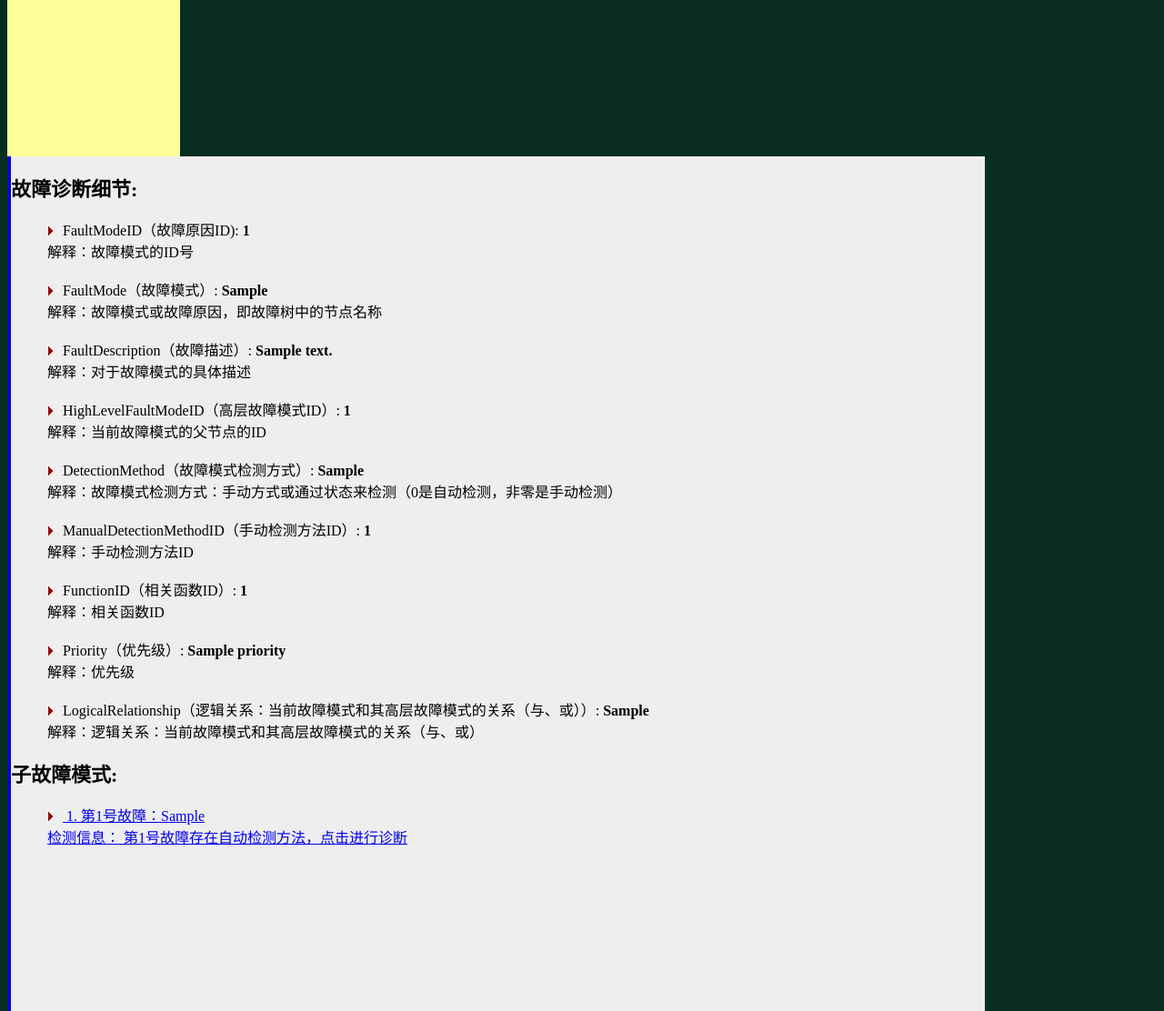
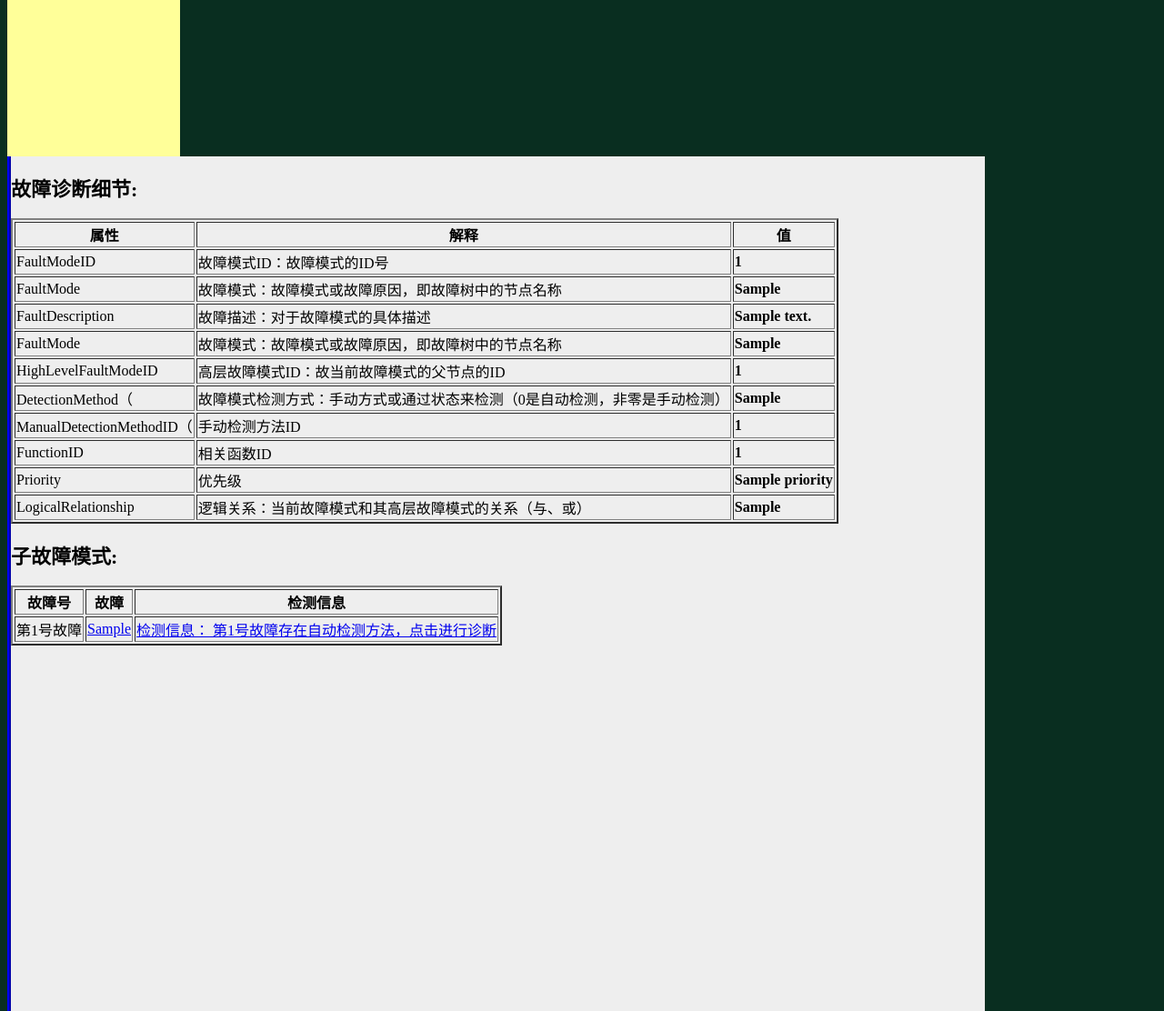
Before and after one commit to wny1990/Fault-Diagnose-System-for-FAST, a Django app: template mysite/fault_data/templates/details/dgdetails.html in a window 1280 px wide. Shown: the part 814-1926 px from the top of the page at 91% size. Run offline with Django 3.2, Linux system fonts and the light colour scheme; the template is opened without the code that fills it: most values are stand-ins (such as "Sample title", 1, 10 or a date in 2020).

Commit message:
05/02/2013

```diff
--- a/mysite/fault_data/models.py
+++ b/mysite/fault_data/models.py
@@ -2,7 +2,7 @@ from django.db import models
 
 class FaultMode(models.Model):
 
-	FaultModeID = models.CharField(max_length=15)
+	FaultModeID = models.IntegerField(editable=False, default=0)
 	FaultMode = models.CharField(max_length=200)
 	FaultDescription= models.CharField(max_length=200)
 	HighLevelFaultModeID = models.CharField(max_length=15)
@@ -27,7 +27,7 @@ class FaultCause(models.Model):
 
 class FaultRelation(models.Model):
 
-	FaultModeID = models.CharField(max_length=15)
+	FaultModeID = models.IntegerField(editable=False, default=0)
 	FaultCauseID = models.CharField(max_length=15)
 	LogicalRelationship = models.BooleanField()
 
--- a/mysite/fault_data/templates/details/dgdetails.html
+++ b/mysite/fault_data/templates/details/dgdetails.html
@@ -5,42 +5,87 @@
 <h2>故障诊断细节:</h2>
 <br>
 
- {% for p in ChosenFaultMode %}
-     	<ul>
-		<li>FaultModeID（故障原因ID): 	<b>{{ p.FaultModeID }}</b></li>
-		解释：故障模式的ID号
-		<br><br>
-		<li>FaultMode（故障模式）: <b>{{ p.FaultMode }}</b></li>
-		解释：故障模式或故障原因，即故障树中的节点名称
-		<br><br>
-		<li>FaultDescription（故障描述）: <b>{{ p.FaultDescription }}</b></li>
-		解释：对于故障模式的具体描述
-		<br><br>
-		<li>HighLevelFaultModeID（高层故障模式ID）: <b>{{ p.HighLevelFaultModeID }}</b></li>
-		解释：当前故障模式的父节点的ID
-		<br><br>
-		<li>DetectionMethod（故障模式检测方式）: <b>{{ p.DetectionMethod }}</b></li>
-		解释：故障模式检测方式：手动方式或通过状态来检测（0是自动检测，非零是手动检测）
-		<br><br>
-		<li>ManualDetectionMethodID（手动检测方法ID）: <b>{{ p.ManualDetectionMethodID }}</b></li>
-		解释：手动检测方法ID
-		<br><br>
-		<li>FunctionID（相关函数ID）: <b>{{ p.FunctionID }}</b></li>
-		解释：相关函数ID
-		<br><br>
-		<li>Priority（优先级）: <b>{{ p.Priority }}</b></li>
-		解释：优先级
-		<br><br>
-		<li>LogicalRelationship（逻辑关系：当前故障模式和其高层故障模式的关系（与、或））: <b>{{ p.LogicalRelationship }}</b></li>
-    	解释：逻辑关系：当前故障模式和其高层故障模式的关系（与、或）
-    	</ul>
-  {% endfor %}
+{% for p in ChosenFaultMode %}
+	<table border="2">
+	<tr>
+		<th>属性</th>
+		<th>解释</th>
+		<th>值</th>
+	</tr>
+	<tr>
+		<td>FaultModeID</td>
+		<td>故障模式ID：故障模式的ID号</td>
+		<td><b>{{ p.FaultModeID }}</b></td>
+	</tr>
+<tr>
+		<td>FaultMode</td>
+		<td>故障模式：故障模式或故障原因，即故障树中的节点名称</td>
+		<td><b>{{ p.FaultMode }}</b></td>
+</tr>
+<tr>
+		<td>FaultDescription</td>
+		<td>故障描述：对于故障模式的具体描述</td>
+		<td><b>{{ p.FaultDescription }}</b></td>
+</tr>
+<tr>
+		<td>FaultMode</td>
+		<td>故障模式：故障模式或故障原因，即故障树中的节点名称</td>
+		<td><b>{{ p.FaultMode }}</b></td>
+</tr>
+<tr>
+		<td>HighLevelFaultModeID</td>
+		<td>高层故障模式ID：故当前故障模式的父节点的ID</td>
+		<td><b>{{  p.HighLevelFaultModeID }}</b></td>
+</tr>
+<tr>
+		<td>DetectionMethod（</td>
+		<td>故障模式检测方式：手动方式或通过状态来检测（0是自动检测，非零是手动检测）</td>
+		<td><b>{{ p.DetectionMethod }}</b></td>
+</tr>
+<tr>
+		<td>ManualDetectionMethodID（</td>
+		<td>手动检测方法ID</td>
+		<td><b>{{ p.ManualDetectionMethodID }}</b></td>
+</tr>
+<tr>
+		<td>FunctionID</td>
+		<td>相关函数ID</td>
+		<td><b>{{ p.FunctionID }}</b></td>
+</tr>
+<tr>
+		<td>Priority</td>
+		<td>优先级</td>
+		<td><b>{{ p.Priority }}</b></td>
+</tr>
+<tr>
+		<td>LogicalRelationship</td>
+		<td>逻辑关系：当前故障模式和其高层故障模式的关系（与、或）</td>
+		<td><b>{{ p.LogicalRelationship  }}</b></td>
+</tr>
+</table>
+ {% endfor %}
 
 {% if list2 %}
 <h2>子故障模式:</h2>
 	<br>
+	<table border="2">
+	<tr>
+		<th>故障号</th>
+		<th>故障</th>
+		<th>检测信息</th>
+	</tr>
+		{% for p in list2 %}
+			<tr>
+				<td> 第{{p.FaultModeID}}号故障</td>
+				<td><a href="/fault_data/diagnose/{{ p.FaultModeID }}/"> {{ p.FaultMode }}</a></td>
+				<td><a href="/fault_data/dfunction/{{ p.FunctionID }}/">检测信息： 第{{p.FaultModeID}}号故障存在自动检测方法，点击进行诊断</a></td>
+			</tr>
+
+
+	{% endfor %}
+		</table>
+<!--
 	{% for p in list2 %}
-			<ul>
 			<li><a href="/fault_data/diagnose/{{ p.FaultModeID }}/"> {{ forloop.counter }}. 第{{p.FaultModeID}}号故障：{{ p.FaultMode }}</a></li>
 			{% if p.DetectionMethod%}
 				<a href="/fault_data/dfunction/{{ p.FunctionID }}/">检测信息： 第{{p.FaultModeID}}号故障存在自动检测方法，点击进行诊断</a>
@@ -48,8 +93,9 @@
 				无自动监测方法，请进行手动检测，相关信息如下：{{p.ManualDetectionMethodID}}
 			{% endif %}
 			<br><br>
-			</ul>
+
 	{% endfor %}
+	-->
 {% else %}
 <h2>无子故障模式</h2>
 {% endif %}
```
Also changed, not shown: mysite/append.py (+13 -13 lines), mysite/fault_data/templates/details/details.html (+62 -2 lines), mysite/fault_data/templates/manage/data_manage_list.html (+8 -7 lines), mysite/templates/homepage.html (+7 -1 lines), mysite/fault_data.db, 3 other files.
